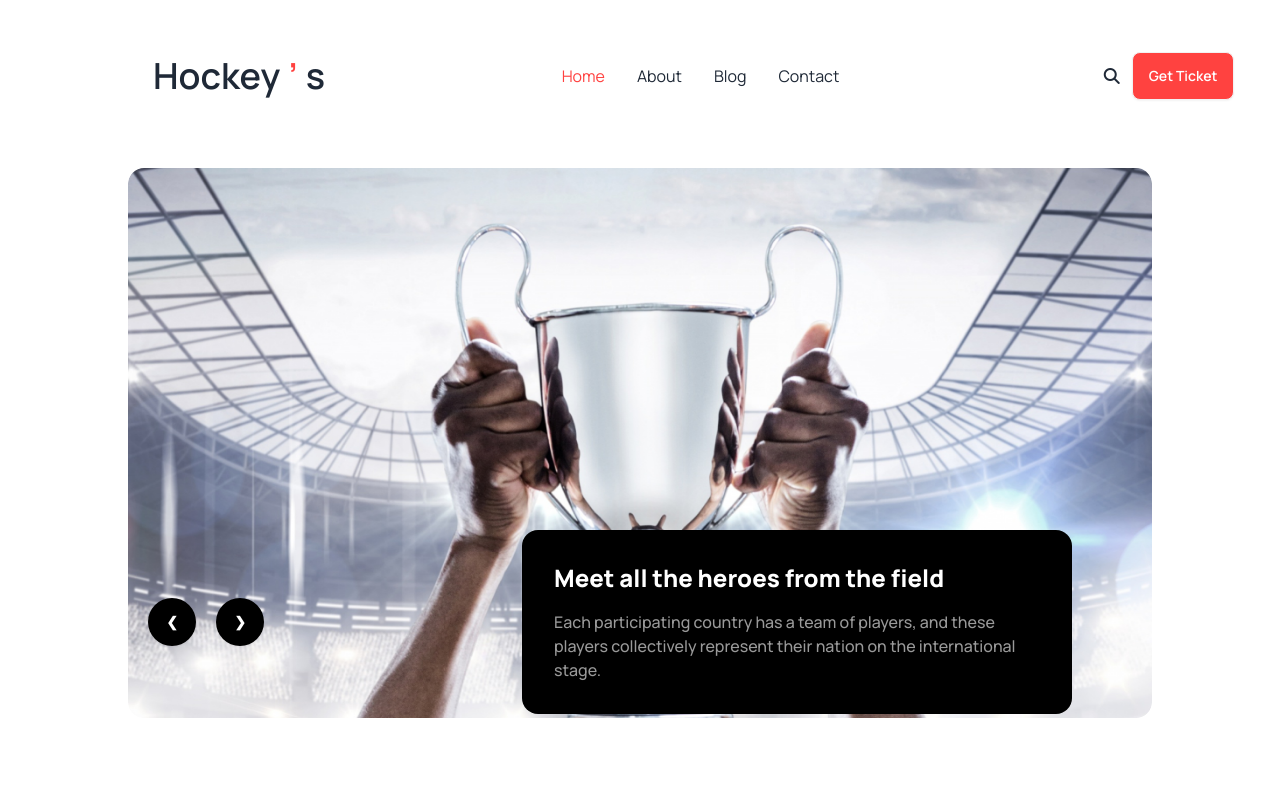
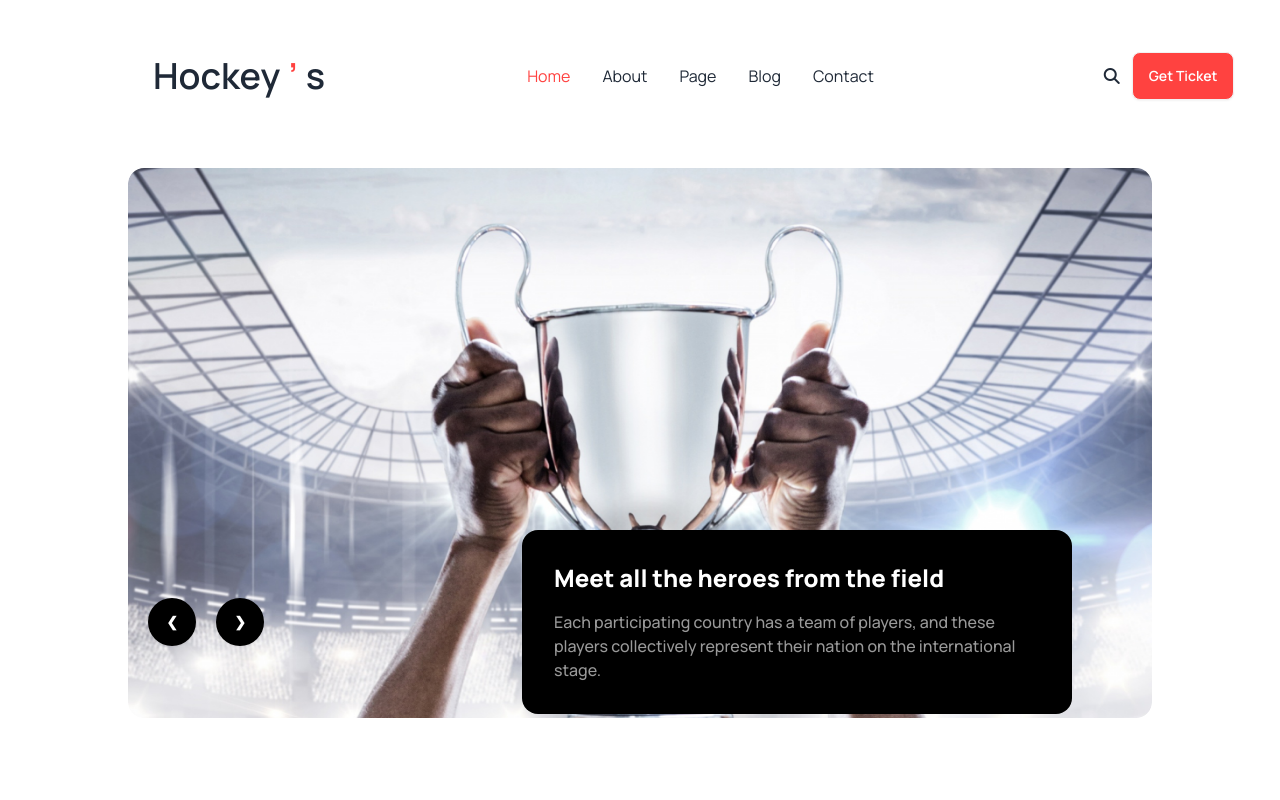
Before and after one commit to Ahmed-Tajreean/hockeys, a plain HTML site: page index.html in a window 1280 px wide. Shown: the top 800 px of the page. Drawn offline with nearby package versions, Linux system fonts and the light colour scheme.

Commit message:
last commit

```diff
--- a/index.html
+++ b/index.html
@@ -57,6 +57,7 @@
                                 class="menu menu-sm dropdown-content mt-3 z-[1] p-2 text-base shadow bg-base-100 rounded-box w-52">
                                 <li><a class="text-[#FF4240]">Home</a></li>
                                 <li><a>About</a></li>
+                                <li><a>Page</a></li>
                                 <li><a>Blog</a></li>
                                 <li><a>Contact</a></li>
                             </ul>
@@ -68,6 +69,7 @@
                         <ul class="menu menu-horizontal px-1">
                             <li><a class="text-[#FF4240] font-normal text-base">Home</a></li>
                             <li><a class="font-normal text-base">About</a></li>
+                            <li><a class="font-normal text-base">Page</a></li>
                             <li><a class="font-normal text-base">Blog</a></li>
                             <li><a class="font-normal text-base">Contact</a></li>
                         </ul>
```
